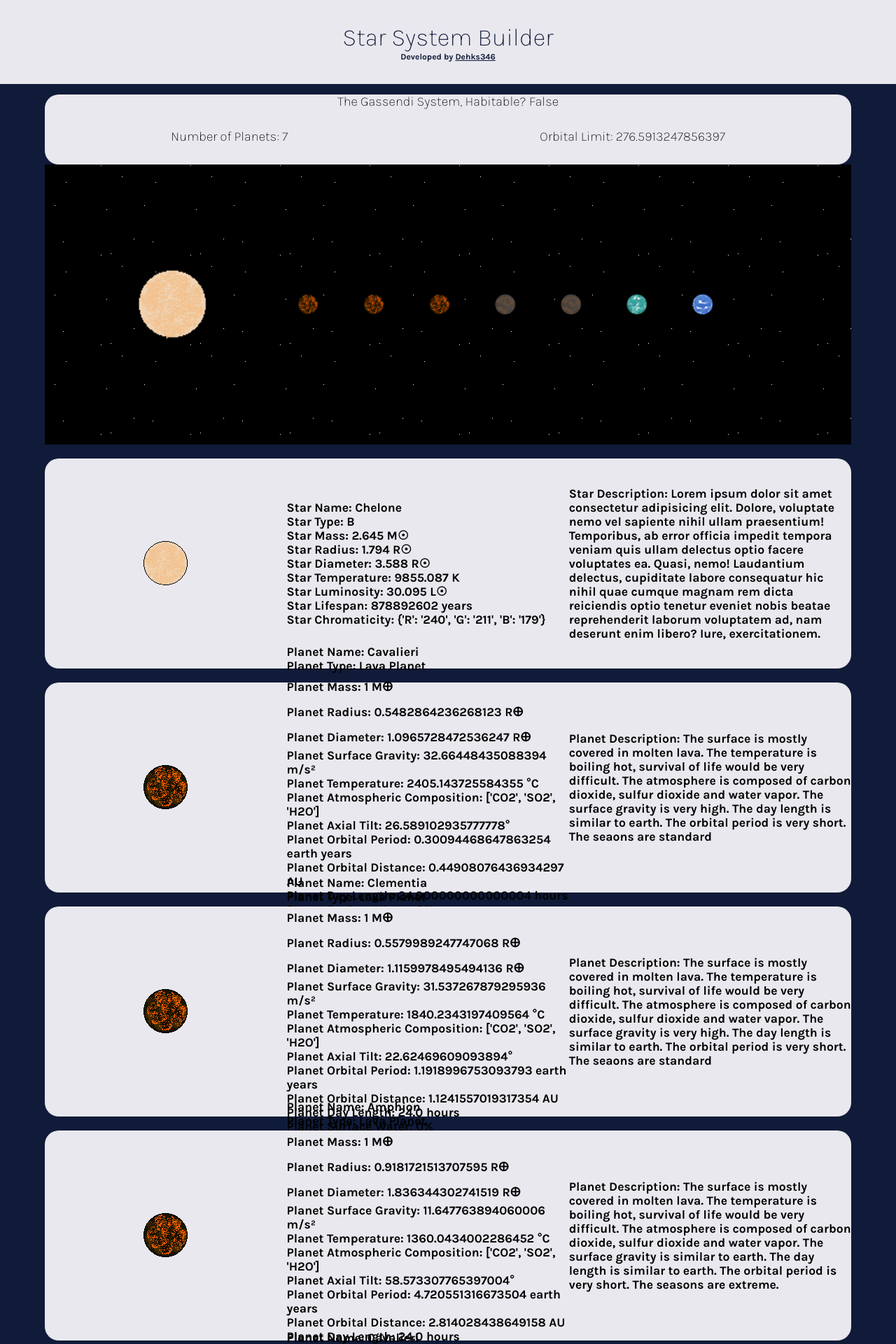
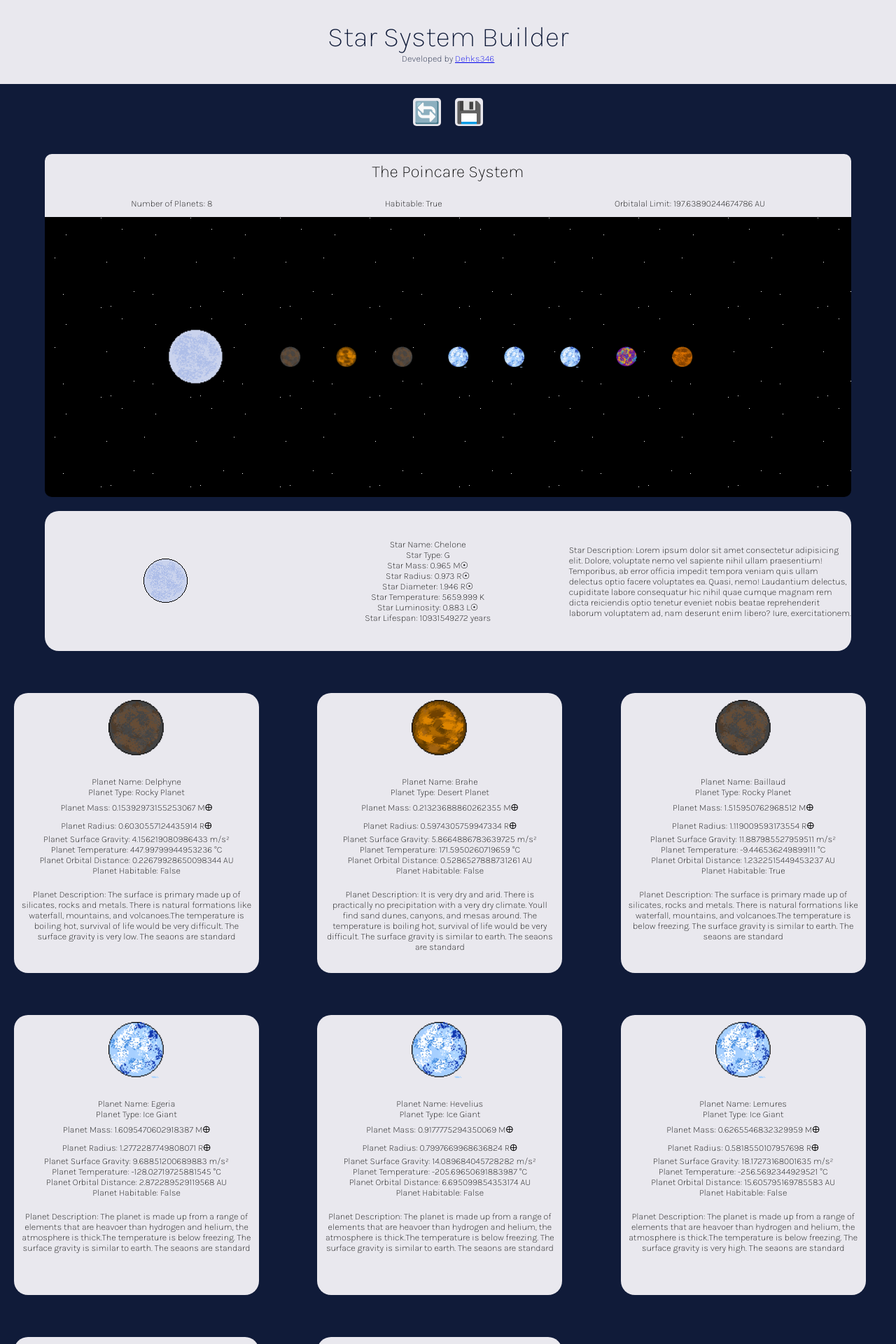
Before and after one commit to dehks346/Star-System-Builder, a Flask app: page / in a window 1280 px wide. Shown: the top 1920 px of the page at 70% size. Run offline with Flask 3, Linux system fonts and the light colour scheme.

Commit message:
Fully Functional Release V1.0.0

```diff
--- a/app.py
+++ b/app.py
@@ -1,9 +1,10 @@
 #app.py
 from functions.star import Star
-from functions.solarsystem import SolarSystem
+from functions.solarsystem import SolarSystem, generateHabitableSystem
 from functions.planet import Planet
 import pandas as pd
-from flask import Flask, render_template
+from flask import Flask, render_template, send_file
+import io
 
 app = Flask(__name__)
 
@@ -17,12 +18,15 @@ def main():
 @app.route("/")
 def home():
     star = Star()
-    solarSystem = SolarSystem(star)
+    solarSystem = generateHabitableSystem(star)
 
+    global planets
     planets = [planet.to_dict() for planet in solarSystem.planets]
     print(planets[0])
-    star_data = star.to_dict()
-    solarSystem_data = solarSystem.to_dict()
+    global star_data
+    star_data= star.to_dict()
+    global solarSystem_data
+    solarSystem_data= solarSystem.to_dict()
 
 
 
@@ -33,5 +37,19 @@ def home():
         solarSystem=solarSystem_data
     )
 
+@app.route('/download')
+def download_file():
+    # Generate text content
+    file_content = str(solarSystem_data)
+    file_content += str(star_data)
+    file_content += str(planets)
+
+    # Convert content to bytes
+    byte_io = io.BytesIO(file_content.encode('utf-8'))
+    byte_io.seek(0)
+
+    # Send file as an attachment for download
+    return send_file(byte_io, as_attachment=True, download_name="solar_system_data.txt", mimetype="text/plain")
+
 if __name__ == "__main__":
     app.run(debug=True)
--- a/functions/star.py
+++ b/functions/star.py
@@ -85,7 +85,7 @@ def starPicture(starType, mStar, kStar, gStar, fStar, aStar, bStar, oStar):
 
 class Star:
     def __init__(self):
-        self.starMassSolarMass = starMass(0.08, 8.0, 3)
+        self.starMassSolarMass = starMass(0.9, 1.1, 3)
         self.starMassKilogram = self.starMassSolarMass*2000000000000000000000000000000
         self.starMassPound = self.starMassKilogram*2.20462
         self.starMassTonne = self.starMassKilogram/1000
--- a/functions/utils.py
+++ b/functions/utils.py
@@ -1,7 +1,5 @@
 #utils.py
 import random
-
-solarSystemHabitable = False
 
 def HabitableZoneUnit(innerHabitabilityZoneAU, OrbitalDistanceAU):
     return OrbitalDistanceAU/innerHabitabilityZoneAU
--- a/static/style.css
+++ b/static/style.css
@@ -3,150 +3,215 @@
 *{
     padding: 0;
     margin: 0;
+    box-sizing: border-box;
 }
-body{
-    font-family: "Karla", serif;
-    font-optical-sizing: auto;
-    font-weight: 100;
-    font-style: normal;
-    background-color: #101B39;
-
+.smooth-edges{
+    border-radius: 20px;
 }
-
-header{
-    width: 100vw;
-    height: 120px;
-    background-color: #E9E8EE;
-    color: #101B39;
+.centered{
     display: flex;
     justify-content: center;
     align-items: center;
 }
-header h1{
-    font-size: 35px;
+body{
+    font-family: "Karla", serif;
+    background-color: #101B39;
+    overflow-x: hidden;
+    font-weight: 200;
+
+}
+header{
+    height: 120px;
+    max-width: 100vw;
+    background-color: #E9E8EE;
+    color: #101B39;
+}
+h1{
+    font-size: 2.5rem;
     font-weight: 200;
 }
-header h3{
-    font-size: 12px;
+h2{
+    font-size: 1.5rem;
+    font-weight: 200;
 }
-
-
-
+h3{
+    font-size: 0.8rem;
+    font-weight: 100;
+}
 section{
     display: flex;
     align-items: center;
     flex-direction: column;
     width: 100vw;
 }
-.solar-system-container{
-    margin-top: 15px;
-    height: 100px;
+
+.button-container{
+    max-width: 100vw;
+    height: 80px;
+    gap: 20px;
+}
+.restart-button{
+    height: 40px;
+    width: 40px;
+    font-size: 30px;
+    background-color: #E9E8EE;
+    border: none;
+    border-radius: 5px;
+    transition: 0.1s;
+}
+.restart-button:hover{
+    background-color: #bebdc3;
+}
+
+.download-button{
+    height: 40px;
+    width: 40px;
+    font-size: 30px;
+    background-color: #E9E8EE;
+    border: none;
+    border-radius: 5px;
+    transition: 0.1s;
+}
+.download-button:hover{
+    background-color: #bebdc3;
+}
+
+.other-container{
+    height: 100%;
+    width: 100vw;
+    display: flex;
+    flex-direction: column;
+    align-items: center;
+}
+
+.solar-system-stat-container{
     width: 90vw;
     background-color: #E9E8EE;
-    border-radius: 20px;
+    margin: 20px 0px 0px 0px;
+    border-radius: 10px 10px 0px 0px;
 }
-.top{
+.solar-system-stat-container div{
     width: 100%;
-    height: 20%;
     display: flex;
     justify-content: space-around;
     align-items: center;
 }
-.bottom{
-    width: 100%;
-    height: 80%;
-    display: flex;
-    justify-content: space-around;
-    align-items: center;
+.solar-system-name{
+    padding: 20px;
+    height: 50px;
 }
-.solar-system-container h3{
-    color: black;
-    font-weight: 100;
-}
-
-.solar-system-image{
-    margin-top: 15px;
-    height: 250px;
-    width: 90vw;
-    background-color: black;
-    border-radius: 20px;
-}
-
-.system-diagram-container{
-    width: 90vw;
-    height: 400px;
-    display: flex;
-    justify-content: center;
-    align-items: center;
-}
-.system-diagram{
-    width: 100%;
-    height: 400px;
-    background-image: url('background.png');
-    background-repeat: repeat;
-    display: flex;
-    justify-content: center;
-    align-items: center;
-}
-.system-diagram-star{
-    height: 100px;
-    width: 100px;
-    margin-right: 10vw;
-}
-.system-diagram-planet{
-    height: 30px;
-    width: 30px;
-    margin-right: 5vw;
+.solar-system-stats{
+    height: 40px;
 }
 
 
-.planet-container{
-    height: 300px;
+
+.solar-system-diagram-container{
+    width: 90vw;
+    height: 400px;
+    margin: 0px 0px 20px
+}
+.solar-system-diagram{
+    width: 100%;
+    height: 100%;
+    background-image: url('background.png');
+    background-repeat: repeat;
+    border-radius: 0px 0px 10px 10px;
+}
+.solar-system-diagram-star{
+    width: 15vw;
+    max-width: 80px;
+    margin-right: 10vw;
+    margin-right: max(80px);
+}
+.solar-system-diagram-planet{
+    width: 5vw;
+    max-width: 30px;
+    margin-right: 5vw;
+    margin-right: max(50px);
+}
+@media only screen and (max-width: 850px) {
+    .solar-system-diagram-planet{
+        margin-right: 5px;
+
+    }
+}
+
+
+
+.star-container{
+    height: 200px;
     width: 90vw;
     background-color: #E9E8EE;
-    border-radius: 20px;
-    font-size: 15px;
-    font-weight: 100;
-    margin-top: 20px;
+    font-size: 0.7rem;
+    font-weight: 200;
 }
-.planet-image-container{
-    display: flex;
-    justify-content: center;
-    align-items: center;
+.star-stats{
+    height: 100%;
+    width: 35%;
+    flex-direction: column;
+    float: left;
+}
+.star-description{
+    height: 100%;
+    width: 35%;
+    float: left;
+}
+.star-image-container{
     width: 30%;
     height: 100%;
     float: left;
 }
-.planet-image{
-    max-height:150px;
+.star-image{
+    width: 5vw;
 }
 
-.planet-stats-container{
-    display: flex;
-    align-items: left;
-    justify-content: center;
-    flex-direction: column;
-    height: 100%;
-    width: 35%;
-    float: left;
-}
-.planet-stats-units{
-    display: flex;
-    flex-direction: column;
+
+.planet-section {
+    display: grid;
+    grid-template-columns: repeat(auto-fill, minmax(330px, 1fr)); /* Automatically adjusts columns */
+    max-width: 100vw; /* Ensures it stays within the viewport width */
+    overflow-x: hidden; /* Prevents horizontal overflow */
+    margin: 40px 0px 0px 0px;
+    gap: 20px;
 }
 
-.planet-description-container{
-    height: 100%;
-    width: 35%;
-    float: left;
-    display: flex;
-    align-items: center;
-}
-
-.star-planet-container{
+.planet-container {
+    height: 400px;
+    max-height: 450px;
+    width: 350px;
+    background-color: #E9E8EE;
     display: flex;
     justify-content: center;
     align-items: center;
     flex-direction: column;
+    margin: 20px 20px 20px 20px;
+}
+
+
+.planet-image-container{
+    height: 25%;
+    width: 100%;
+}
+.planet-image{
+    height: 80px;
+}
+
+.planet-stats{
+    height: 45%;
+    width: 100%;
+    flex-direction: column;
+}
+
+.planet-description{
+    padding: 0px 10px 0 10px;
+    text-align: center;
+    height: 30%;
+    width: 100%;
+}
+
+footer{
+    background-color: #E9E8EE;
+    height: 50px;
     width: 100vw;
 }
--- a/templates/index.html
+++ b/templates/index.html
@@ -7,38 +7,43 @@
     <link rel="stylesheet" href="/static/style.css">
 </head>
 <body>
-    <header>
+    <header class="centered">
         <div style="text-align: center">
             <h1>Star System Builder</h1>
-            <h3>Developed by <span style="text-decoration: underline;">Dehks346</span></h3>
+            <h3>Developed by <span style="text-decoration: underline;"><a href=""><a href="https://github.com/dehks346">Dehks346</a></span></h3>
         </div>
     </header>
-    <section>
-        <div class="solar-system-container">
-            <div class="top">
-                <h3>The {{ solarSystem['systemName']}} System, Habitable? {{ solarSystem['solarSystemHabitable']}}</h3>
+    <section class="other-section">
+        <div class="button-container centered">
+            <button class="restart-button" type="button" onClick="window.location.reload();" >🔄</button>
+            <button id="download-button" class="download-button">💾</button>
+            <script>
+                document.getElementById("download-button").addEventListener("click", function() {
+                    window.location.href = "/download";
+                });
+            </script>
+        </div>
+        <div class="solar-system-stat-container">
+            <div class="solar-system-name">
+                <h2>The {{ solarSystem['systemName']}} System</h2>
             </div>
-            <div class="bottom">
-                <h3>Number of Planets: {{ solarSystem['numberOfPlanets']}} </h3> <h3>Orbital Limit: {{ solarSystem["orbitalOuterLimitAU"]}}</h3>
+            <div class="solar-system-stats">
+                <h3>Number of Planets: {{ solarSystem['numberOfPlanets']}} </h3> <h3>Habitable: {{ solarSystem['isHabitable']}}</h3> <h3>Orbitalal Limit: {{ solarSystem["orbitalOuterLimitAU"]}} AU</h3>
             </div>
         </div>
-        <div class="system-diagram-container">
-            <div class="system-diagram">
-                <img src="{{ star['starPicture']}}" alt="" class="system-diagram-star">
+        <div class="solar-system-diagram-container centered">
+            <div class="solar-system-diagram centered soft-edges">
+                <img src="{{ star['starPicture']}}" alt="" class="solar-system-diagram-star">
                 {% for planet in planet_data %}
-                <img src="{{ planet['planetPicture']}}" class="planet-image system-diagram-planet" alt="">
+                <img src="{{ planet['planetPicture']}}" class="solar-system-diagram-planet" alt="">
                 {% endfor %}
-
             </div>
-
         </div>
-    </section>
-    <section class="star-planet-container">
-        <div class="planet-container">
-            <div class="planet-image-container">
-                <img src="{{ star['starPicture']}}" class="planet-image" alt="">
+        <div class="star-container smooth-edges">
+            <div class="star-image-container centered">
+                <img src="{{ star['starPicture']}}" class="star-image" alt="">
             </div>
-            <div class="planet-stats-container">
+            <div class=" centered star-stats">
                 <h3>Star Name: {{ star['starName']}} </h3>
                 <h3>Star Type: {{ star['starType']}} </h3>
                 <h3>Star Mass: {{ star['StarMassSolarMass']}} M☉</h3>
@@ -47,37 +52,32 @@
                 <h3>Star Temperature: {{ star['StarTemperatureKelvin']}} K</h3>
                 <h3>Star Luminosity: {{ star['StarLuminositySolarLuminosity']}} L☉</h3>
                 <h3>Star Lifespan: {{ star['StarLifespan']}} years</h3>
-                <h3>Star Chromaticity: {{ star['StarChromaticityRGB']}}</h3>
             </div>
-            <div class="planet-description-container">
+            <div class="star-description centered">
                 <h3>
                 Star Description: Lorem ipsum dolor sit amet consectetur adipisicing elit. Dolore, voluptate nemo vel sapiente nihil ullam praesentium! Temporibus, ab error officia impedit tempora veniam quis ullam delectus optio facere voluptates ea.
                 Quasi, nemo! Laudantium delectus, cupiditate labore consequatur hic nihil quae cumque magnam rem dicta reiciendis optio tenetur eveniet nobis beatae reprehenderit laborum voluptatem ad, nam deserunt enim libero? Iure, exercitationem.
                 </h3>
             </div>
         </div>
+    </section>
+    <section class="planet-section">
     {% for planet in planet_data %}
-    <div class="planet-container">
-        <div class="planet-image-container">
+    <div class="planet-container smooth-edges">
+        <div class="planet-image-container centered">
             <img src="{{planet['planetPicture']}}" alt="" class="planet-image">
         </div>
-        <div class="planet-stats-container">
+        <div class="planet-stats centered">
                 <h3>Planet Name: {{ planet['planetName']}}</h3>
                 <h3>Planet Type: {{ planet['planetType']}} </h3>
                 <h3>Planet Mass: {{ planet['planetMassEarthMasses']}} M🜨</h3>
                 <h3>Planet Radius: {{ planet['planetRadiusEarthRadii']}} R🜨</h3>
-                <h3>Planet Diameter: {{ planet['planetDiameterEarthRadii']}} R🜨</h3>
                 <h3>Planet Surface Gravity: {{ planet['planetSurfaceGravity']}} m/s²</h3>
                 <h3>Planet Temperature: {{ planet['planetTemperatureCelsius']}} °C</h3>
-                <h3>Planet Atmospheric Composition: {{ planet['planetAtmosphereComposition']}} </h3>
-                <h3>Planet Axial Tilt: {{ planet['planetAxialTilt']}}°</h3>
-                <h3>Planet Orbital Period: {{ planet['planetOrbitalPeriod']}} earth years</h3>
                 <h3>Planet Orbital Distance: {{ planet['planetOrbitalPositionAU']}} AU</h3>
-                <h3>Planet Day Length: {{ planet['planetDayLength']}} hours</h3>
-                <h3>Planet Surface Water: {{ planet['planetSurfaceWater']}}%</h3>
                 <h3>Planet Habitable: {{ planet['planetHabitable'] }}</h3>
         </div>
-        <div class="planet-description-container">
+        <div class="planet-description">
             <h3>
             Planet Description: {{ planet['planetDescription']}}
             </h3>
@@ -85,5 +85,8 @@
     </div>
     {% endfor %}
     </section>
+    <footer class="centered">
+        © Dehks346 2025 All rights reserved
+    </footer>
 </body>
 </html>
```
Also changed, not shown: functions/planet.py (+25 -126 lines), functions/solarsystem.py (+13 -5 lines).
